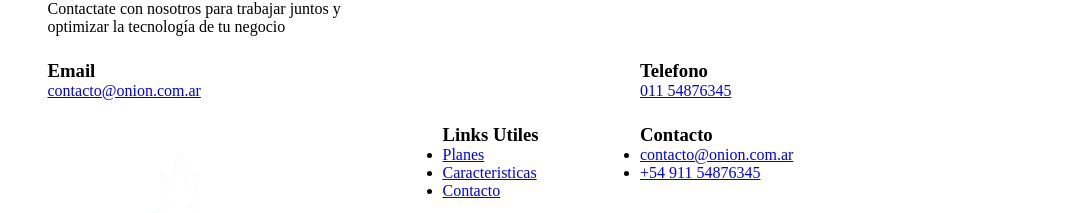
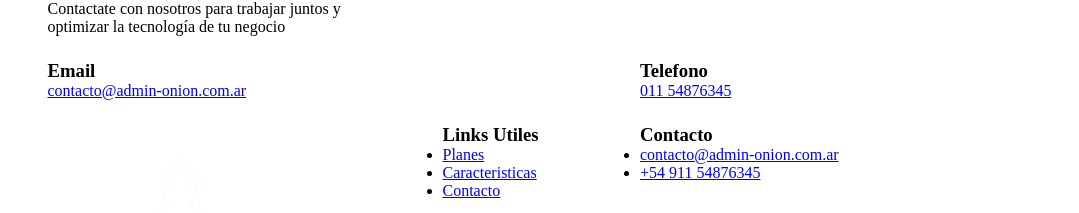
Before and after one commit to agustinfranc/onion-frontend, a Nuxt app: page / in a window 1280 px wide. Shown: the part 3135-3348 px from the top of the page, without its empty margins (12-1091 px from the left). Built offline with nearby package versions, Linux system fonts and the light colour scheme.

Commit message:
[hotfix] cambio direccion de mail onion

```diff
--- a/pages/index.vue
+++ b/pages/index.vue
@@ -367,10 +367,10 @@
                 <div class="media-body">
                   <h3>Email</h3>
                   <a
-                    href="mailto:contacto@onion.com.ar"
+                    href="mailto:contacto@admin-onion.com.ar"
                     class="genric-btn info-border radius d-block d-md-inline-block"
                     style="margin-top: 10px;"
-                  >contacto@onion.com.ar</a>
+                  >contacto@admin-onion.com.ar</a>
                 </div>
               </div>
             </div>
@@ -452,7 +452,7 @@
                 <h3 class="footer_title">Contacto</h3>
                 <ul>
                   <li>
-                    <a href="mailto:contacto@onion.com.ar">contacto@onion.com.ar</a>
+                    <a href="mailto:contacto@admin-onion.com.ar">contacto@admin-onion.com.ar</a>
                   </li>
                   <li>
                     <a href="https://wa.me/5491154876345">+54 911 54876345</a>
```
